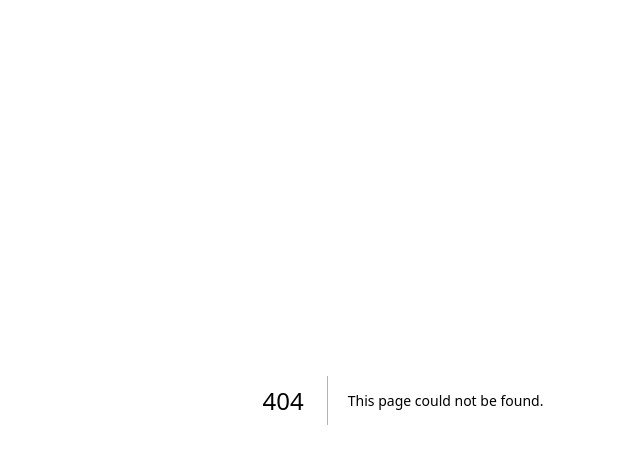
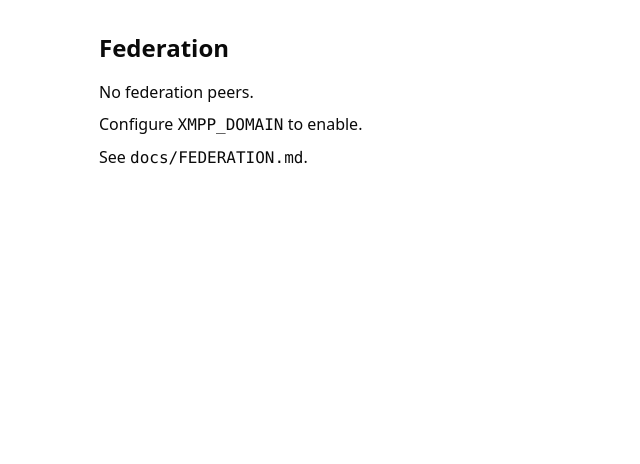
Before and after one commit to tatyanalitvin/Apr-Hackathon, a Next.js app in the folder apps/web/: page /admin/federation in a window 1280 px wide. Before the commit this address had no page. Shown: the top 464 px of the page, without its empty margins (237-877 px from the left). Built offline with nearby package versions, Linux system fonts and the light colour scheme.

Commit message:
feat(s4-web): add empty-state /admin/federation page
Plain server component — no client hooks, no data fetch. Shows the federation
opt-in instruction and points at docs/FEDERATION.md. Satisfies the S4 façade
without needing a running XMPP server.

```diff
--- /dev/null
+++ b/apps/web/src/app/admin/federation/page.tsx
@@ -0,0 +1,14 @@
+export default function FederationAdminPage() {
+  return (
+    <main className="mx-auto max-w-2xl p-8">
+      <h1 className="mb-4 text-2xl font-semibold">Federation</h1>
+      <p className="mb-2">No federation peers.</p>
+      <p className="mb-2">
+        Configure <code>XMPP_DOMAIN</code> to enable.
+      </p>
+      <p>
+        See <code>docs/FEDERATION.md</code>.
+      </p>
+    </main>
+  );
+}
```
